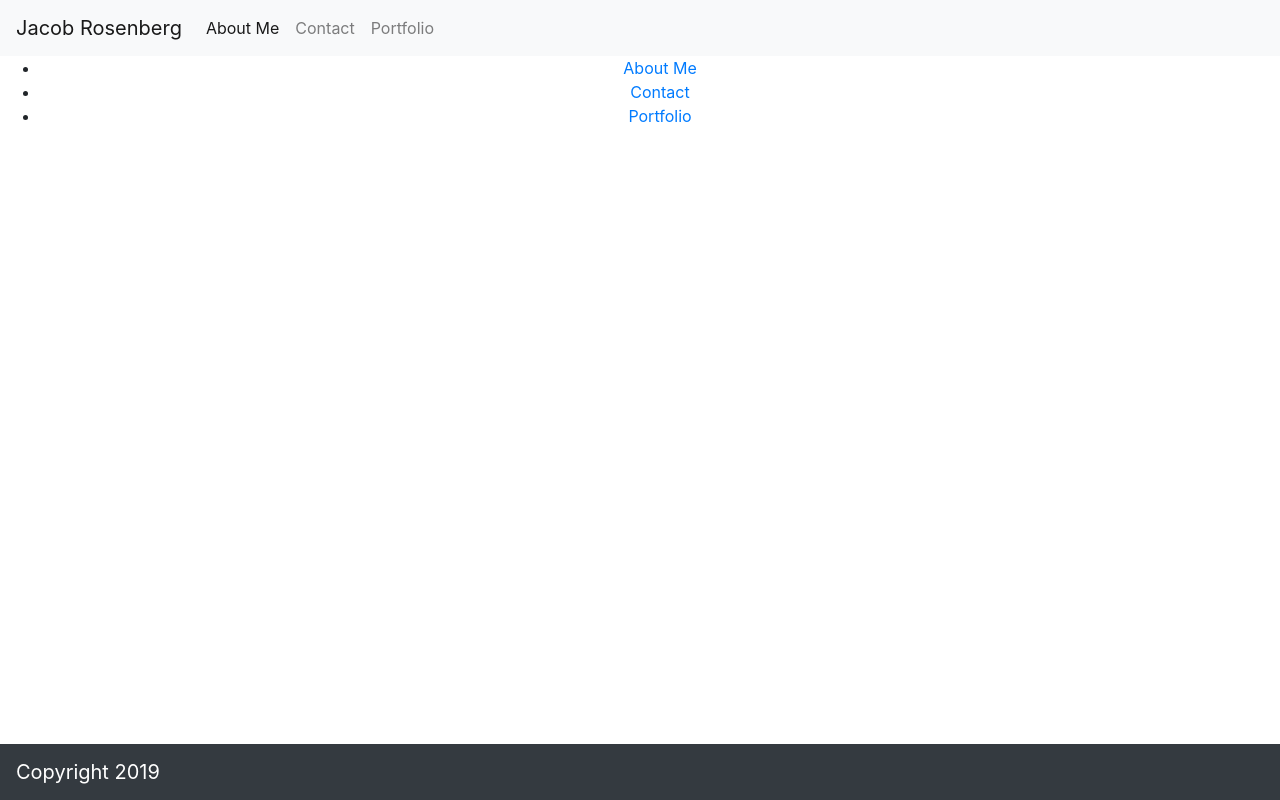
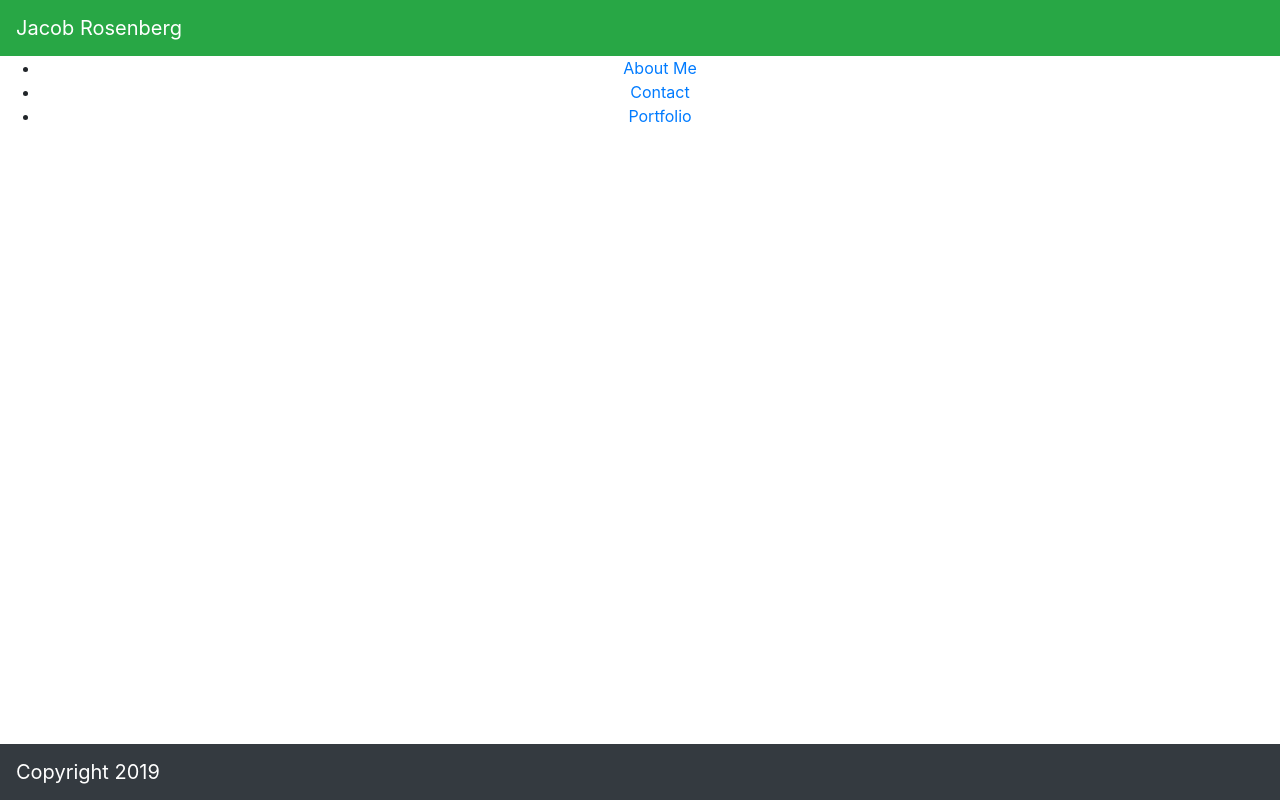
Before and after one commit to JMRosenberg12/React-Portfolio, a React (Create React App) app in the folder react-portfolio/: page / in a window 1280 px wide. Built offline with nearby package versions, Linux system fonts and the light colour scheme.

Commit message:
edit the header

```diff
--- a/react-portfolio/src/components/Header.js
+++ b/react-portfolio/src/components/Header.js
@@ -3,28 +3,10 @@ export default class Header extends Component {
   render() {
     return (
       <React.Fragment>
-          <header id="home">
-          <nav className="navbar navbar-expand-lg navbar-light bg-light">
-    <a className="navbar-brand" href=".">Jacob Rosenberg</a>
-    <button className="navbar-toggler" type="button" data-toggle="collapse" data-target="#navbarNav" aria-controls="navbarNav" aria-expanded="false" aria-label="Toggle navigation">
-      <span className="navbar-toggler-icon"></span>
-    </button>
-    <div className="collapse navbar-collapse" id="navbarNav">
-      <ul className="navbar-nav">
-        <li className="nav-item active">
-          <a className="nav-link" href=".">About Me <span className="sr-only">(current)</span></a>
-        </li>
-        <li className="nav-item">
-          <a className="nav-link" href="contact.html">Contact</a>
-        </li>
-        <li className="nav-item">
-          <a className="nav-link" href="Portfolio.html">Portfolio</a>
-        </li>
-
-        </ul>
-      </div>
+          <header id="home" />
+          <nav className="navbar navbar-expand-lg navbar-light bg-success" >
+    <a className="navbar-brand text-white" href="." >Jacob Rosenberg</a>
     </nav>
-  </header>
       </React.Fragment>
       );
     }
```
